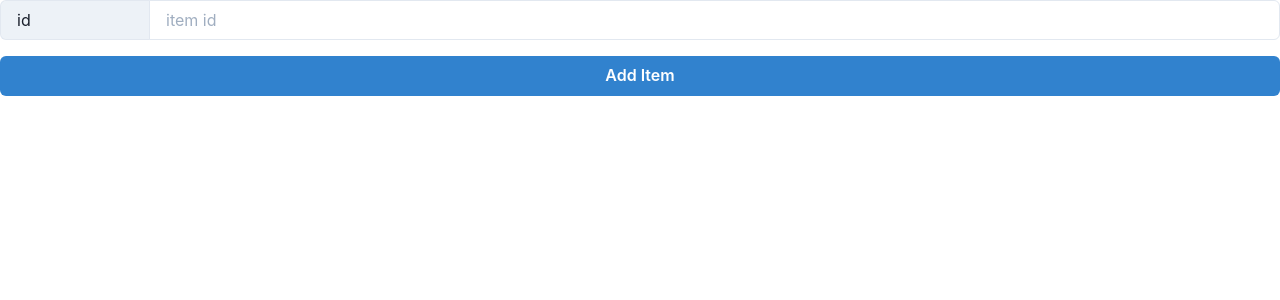
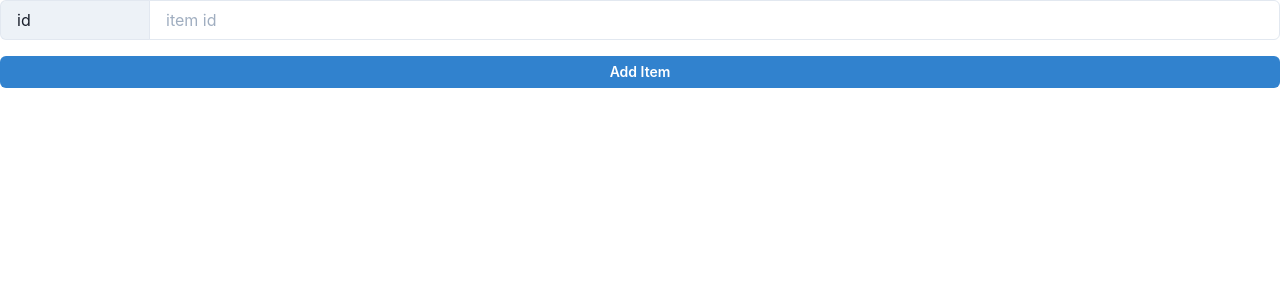
Before and after one commit to jony0418/FoodBank, a React (Create React App) app in the folder foodbank/client/: page /additem in a window 1280 px wide. Shown: the top 300 px of the page. Built offline with nearby package versions, Linux system fonts and the light colour scheme.

Commit message:
changing button size

```diff
--- a/foodbank/client/src/pages/additem.js
+++ b/foodbank/client/src/pages/additem.js
@@ -1,46 +1,3 @@
-// import React from 'react'
-// import { Stack, InputGroup, Input, InputLeftAddon } from '@chakra-ui/react';
-
-// function AddItem () {
-//     const inputLeftAddonStyle = {
-//       width: '150px', // Adjust the width as needed
-//     }
-
-// return (
-// <Stack spacing={4}>
-//   <InputGroup>
-//     <InputLeftAddon style={inputLeftAddonStyle} children='id' />
-//     <Input placeholder='item id' />
-//   </InputGroup>
-
-//   {/* If you add the size prop to `InputGroup`, it'll pass it to all its children. */}
-
-//   <InputGroup>
-//     <InputLeftAddon style={inputLeftAddonStyle} children='name' />
-//     <Input placeholder='item name' />
-//   </InputGroup>
-
-//   <InputGroup>
-//     <InputLeftAddon style={inputLeftAddonStyle} children='measuring units' />
-//     <Input placeholder='pieces/kg/etc' />
-//   </InputGroup>
-
-//   <InputGroup>
-//     <InputLeftAddon style={inputLeftAddonStyle} children='category' />
-//     <Input placeholder='fruit/legume/etc' />
-//   </InputGroup>
-
-//   <InputGroup>
-//     <InputLeftAddon style={inputLeftAddonStyle} children='family' />
-//     <Input placeholder='???' />
-//   </InputGroup>
-
-// </Stack>
-//     )}
-
-
-// export default AddItem;
-
 import React, { useState } from 'react';
 import { Stack, InputGroup, Input, InputLeftAddon, Button } from '@chakra-ui/react';
 
@@ -82,7 +39,7 @@ function AddItem() {
 
       {/* Repeat the above pattern for other input groups */}
 
-      <Button colorScheme="blue" onClick={handleAddItem}>
+      <Button size="sm" colorScheme="blue" onClick={handleAddItem}>
         Add Item
       </Button>
     </Stack>
```
